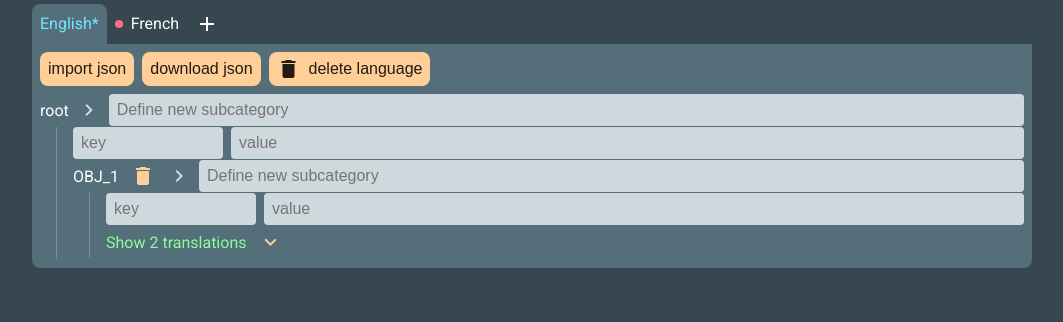
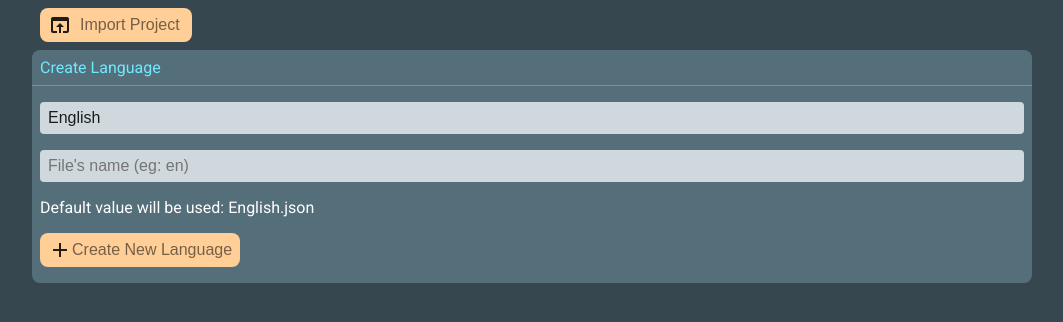
Before and after one commit to Ploppy3/translation-manager, an Angular app: page / in a window 1280 px wide. Shown: the top 322 px of the page, without its empty margins (108-1171 px from the left). Built offline with nearby package versions, Linux system fonts and the light colour scheme.

Commit message:
feat: import/export  language & languages & projects

```diff
--- a/package.json
+++ b/package.json
@@ -21,16 +21,18 @@
     "@angular/platform-browser-dynamic": "^6.1.4",
     "@angular/router": "^6.1.4",
     "core-js": "^2.5.4",
+    "jszip": "^3.1.5",
     "rxjs": "^6.0.0",
     "zone.js": "~0.8.26"
   },
   "devDependencies": {
     "@angular-devkit/build-angular": "~0.7.0",
-    "@angular/cli": "~6.1.3",
+    "@angular/cli": "~6.1.5",
     "@angular/compiler-cli": "^6.1.4",
     "@angular/language-service": "^6.1.4",
     "@types/jasmine": "~2.8.6",
     "@types/jasminewd2": "~2.0.3",
+    "@types/jszip": "^3.1.4",
     "@types/node": "~8.9.4",
     "codelyzer": "~4.2.1",
     "jasmine-core": "~2.99.1",
--- a/src/app/app.component.html
+++ b/src/app/app.component.html
@@ -1,20 +1,43 @@
-<form id="language-creator" *ngIf="showLanguageCreator == true" [formGroup]="formLanguage" (ngSubmit)="createNewLanguage()"
-  [@collapse]>
+<div id="wrapper-actions" class="row inner-spacer center-items">
+  <button class="outline row inner-spacer center-items" (click)="inputImportProject.click()">
+    <i class="material-icons">open_in_browser</i>
+    <span>import project</span>
+    <input #inputImportProject hidden type="file" (change)="onImportProject($event)">
+  </button>
+  <button class="outline row inner-spacer center-items" *ngIf="languages.length > 0" (click)="exportProject()">
+    <i class="material-icons">save_alt</i>
+    <span>export project</span>
+  </button>
+  <button class="outline row inner-spacer center-items" *ngIf="languages.length > 1" (click)="exportLanguages()">
+    <i class="material-icons">save_alt</i>
+    <span>download languages</span>
+  </button>
+</div>
+
+<form id="language-creator" *ngIf="showLanguageCreator == true || languages.length == 0" [formGroup]="formLanguage" (ngSubmit)="createNewLanguage()"
+  [@collapse] (@collapse.done)="showLanguageCreator ? inputNameLanguage.focus() : null">
   <div class="row inner-spacer center-items">
     <div class="grow primary">Create Language</div>
-    <button type="button" class="icon" (click)="showLanguageCreator = false">
+    <button type="button" class="icon" *ngIf="languages.length > 0" (click)="showLanguageCreator = false">
       <i class="material-icons">close</i>
     </button>
   </div>
   <div class="col spacer">
-    <input type="text" formControlName="name" placeholder="Name (eg: English)" autocomplete="off">
+    <input #inputNameLanguage type="text" formControlName="name" placeholder="Name (eg: English)" autocomplete="off">
     <ng-container *ngIf="formLanguage.controls['name'].errors != null">
       <div class="error" *ngIf="formLanguage.controls['name'].errors['required']" [@collapse]>Required</div>
       <div class="error" *ngIf="formLanguage.controls['name'].errors['forbiddenName']" [@collapse]>Exists already</div>
     </ng-container>
-    <input type="text" formControlName="nameFile" placeholder="File's name (eg: en)" autocomplete="off">
-    <div *ngIf="formLanguage.controls['nameFile'].pristine && formLanguage.controls['name'].value.length > 0" [@collapse]>Default
-      value will be used: {{formLanguage.controls['name'].value}}.json</div>
+    <input type="text" formControlName="fileName" placeholder="File's name (eg: en)" autocomplete="off">
+    <div *ngIf="((formLanguage.controls['fileName'].value?.length == 0 || formLanguage.controls['fileName'].value == null) && formLanguage.controls['name'].value?.length > 0) || formLanguage.controls['fileName'].value?.length > 0"
+      [@collapse]>
+      <div *ngIf="(formLanguage.controls['fileName'].value?.length == 0 || formLanguage.controls['fileName'].value == null) && formLanguage.controls['name'].value?.length > 0">
+        Default value will be used: {{formLanguage.controls['name'].value}}.json
+      </div>
+      <div *ngIf="formLanguage.controls['fileName'].value?.length > 0">
+        File's name: {{formLanguage.controls['fileName'].value}}.json
+      </div>
+    </div>
     <div>
       <button class="button row center-items" [disabled]="formLanguage.invalid">
         <i class="material-icons">add</i>
@@ -24,6 +47,7 @@
   </div>
 </form>
 
+<div id="content" *ngIf="languages.length > 0">
   <div id="wrapper-tabs" class="row overflow">
     <div class="row inner-spacer center-items" [class.selected]="language == selectedLanguage" [class.clickable]="selectedLanguage != language"
       *ngFor="let language of languages" (click)="selectedLanguage = language">
@@ -35,13 +59,24 @@
     <i class="material-icons clickable" *ngIf="showLanguageCreator == false" (click)="showLanguageCreator = true" [@collapse]>add</i>
   </div>
 
-<div id="content" class="col inner-spacer">
+  <div id="language" class="col inner-spacer" *ngIf="selectedLanguage != null">
+    <div>
+      <button class="icon" (click)="showLanguageSettings = !showLanguageSettings">
+        <i class="material-icons">settings</i>
+        <i class="material-icons">{{showLanguageSettings ? 'expand_less' : 'expand_more'}}</i>
+      </button>
+    </div>
+    <div *ngIf="showLanguageSettings" [@collapse]>
+      File: <input type="text" [(ngModel)]="selectedLanguage.fileName" placeholder="File's name">.json
+    </div>
     <div class="row inner-spacer center-items">
       <button class="outline row inner-spacer center-items" (click)="uploader.click()">
+        <i class="material-icons">open_in_browser</i>
         <span>import json</span>
       </button>
-    <button class="outline row inner-spacer center-items" (click)="downloadJson()">
-      <span>download json</span>
+      <button class="outline row inner-spacer center-items" (click)="exportLanguage(selectedLanguage)">
+        <i class="material-icons">save_alt</i>
+        <span>export json</span>
       </button>
       <button class="outline row inner-spacer center-items" (click)="deleteLanguage()">
         <i class="material-icons">delete</i>
@@ -57,4 +92,6 @@
     <pre>{{selectedLanguage.kop|json}}</pre>
     -->
   </div>
-<input #uploader type="file" (change)="onUpload($event)" hidden>
+</div>
+
+<input #uploader type="file" (change)="onImportLanguage($event)" hidden>
--- a/src/app/app.component.scss
+++ b/src/app/app.component.scss
@@ -16,10 +16,17 @@
     background-color: $success;
   }
 }
+#wrapper-actions,
+#language-creator,
+#content {
+  margin-top: 8px;
+  margin-bottom: 8px;
+}
+#wrapper-actions {
+  padding: 0 8px;
+}
 #language-creator {
-  margin-bottom: 8px;
-  border-bottom-left-radius: 8px;
-  border-bottom-right-radius: 8px;
+  border-radius: 8px;
   overflow: hidden;
   background-color: #546E7A;
   &>*:first-child {
@@ -32,7 +39,6 @@
   }
 }
 #wrapper-tabs {
-  padding-top: 4px;
   line-height: 24px;
   color: #fff;
   >* {
@@ -58,8 +64,9 @@
     }
   }
 }
-#content {
+#language {
   padding: 8px;
+  margin-bottom: 32px;
   background-color: #546E7A;
   border-bottom-left-radius: 8px;
   border-bottom-right-radius: 8px;
--- a/src/app/app.component.ts
+++ b/src/app/app.component.ts
@@ -1,11 +1,13 @@
-import { Component, OnInit, EventEmitter, OnDestroy } from '@angular/core';
+import { Component, OnInit, EventEmitter, OnDestroy, ViewChild, ElementRef } from '@angular/core';
 import { collapse } from 'src/app/animations';
 import { en as englishData, en_complete as englishDataComplete, en_absurd as englishDataAbsurd, fr as frenchData } from 'src/app/languages';
-import { Lang } from 'src/app/structure';
+import { Lang, Project } from 'src/app/structure';
 import { fixLanguage, kopToObject, fixAllLanguages, createKopFromObject, createKopFromLanguage } from 'src/app/translation-manager';
 import { TranslationService } from 'src/app/translation.service';
 import { takeUntil } from 'rxjs/operators';
 import { FormGroup, FormControl, Validators, ValidatorFn, AbstractControl, ValidationErrors } from '@angular/forms';
+import * as JSZip from "jszip";
+import { downloadUrl, isArray, isNumber } from 'src/app/util';
 
 @Component({
   selector: 'app-root',
@@ -19,14 +21,15 @@ export class AppComponent implements OnInit, OnDestroy {
   public selectedLanguage: Lang;
   public baseLanguage: Lang;
   public showLanguageCreator = false;
+  public showLanguageSettings = false;
   public ngOnDestroy$ = new EventEmitter<void>();
 
   public formLanguage = new FormGroup({
-    name: new FormControl('', [
+    name: new FormControl('English', [
       Validators.required,
       forbiddenNamesValidator(this.languages),
     ]),
-    nameFile: new FormControl(),
+    fileName: new FormControl(null),
   })
 
   constructor(
@@ -34,6 +37,51 @@ export class AppComponent implements OnInit, OnDestroy {
   ) { }
 
   ngOnInit() {
+    /*
+    let zip = new JSZip();
+    zip.file("hello.txt", "Hello\n");
+
+    var promise: Promise<Uint8Array> = null;
+    if (JSZip.support.uint8array) {
+      promise = zip.generateAsync({ type: "uint8array" });
+    } else { }
+    promise.then(data => {
+      let blob = new Blob([data], {
+        type: 'application/octet-stream'
+      });
+      let url = URL.createObjectURL(blob);
+      downloadUrl(url, 'test.zip');
+      URL.revokeObjectURL(url);
+    });
+    //*/
+    //------------------------------
+    this.translationService.fixLanguages$.pipe(
+      takeUntil(this.ngOnDestroy$),
+    ).subscribe(() => {
+      fixAllLanguages(this.baseLanguage, this.languages);
+    })
+    this.translationService.markLanguageDirty$.pipe(
+      takeUntil(this.ngOnDestroy$),
+    ).subscribe(nameDirtyLanguage => {
+      if (this.baseLanguage.name == nameDirtyLanguage) { // check everything if the dirty language is the fallBackLanguage
+        fixAllLanguages(this.baseLanguage, this.languages);
+      } else {
+        for (let language of this.languages) {
+          if (language.name == nameDirtyLanguage) {
+            if (this.baseLanguage == language) {
+              fixAllLanguages(this.baseLanguage, this.languages);
+            } else {
+              fixLanguage(this.baseLanguage, language);
+            }
+            break;
+          }
+        }
+      }
+    })
+
+    /*
+    //-------------------------------
+
     let kop_en = createKopFromObject(englishData);
     let language_en: Lang = {
       name: 'English',
@@ -53,51 +101,35 @@ export class AppComponent implements OnInit, OnDestroy {
     this.languages.push(language_fr);
 
     fixLanguage(this.baseLanguage, language_fr)
-
-    //-------------------------------
-
-    this.translationService.fixLanguages$.pipe(
-      takeUntil(this.ngOnDestroy$),
-    ).subscribe(() => {
-      fixAllLanguages(this.baseLanguage, this.languages);
-    })
-    this.translationService.markLanguageDirty$.pipe(
-      takeUntil(this.ngOnDestroy$),
-    ).subscribe(nameDirtyLanguage => {
-      if (this.baseLanguage.name == nameDirtyLanguage) { // check everything if the dirty language is the fallBackLanguage
-        fixAllLanguages(this.baseLanguage, this.languages);
-      } else {
-        for (let language of this.languages) {
-          if (language.name == nameDirtyLanguage) {
-            let start = performance.now();
-            if (this.baseLanguage == language) {
-              fixAllLanguages(this.baseLanguage, this.languages);
-            } else {
-              fixLanguage(this.baseLanguage, language);
-            }
-            break;
-          }
-        }
-      }
-    })
+    //*/
   }
 
   public createNewLanguage() {
     let kop = createKopFromLanguage(this.baseLanguage);
+    let fileName = this.formLanguage.get('fileName').value;
     let language: Lang = {
-      name: this.formLanguage.controls['name'].value,
+      name: this.formLanguage.get('name').value,
+      fileName: fileName || this.formLanguage.get('name').value,
       kop: kop,
     }
-    this.formLanguage.controls['name'].setValue('');
+    console.log(language);
+    this.formLanguage.reset();
     this.languages.push(language);
+    if (this.languages.length == 1) { // set language to base language if it is the only language
+      this.baseLanguage = language;
+    }
     fixLanguage(this.baseLanguage, language);
     this.selectedLanguage = language;
   }
 
+  /**delete the selected language */
   public deleteLanguage() {
     this.languages.splice(this.languages.indexOf(this.selectedLanguage), 1);
     if (this.selectedLanguage == this.baseLanguage) {
       this.baseLanguage = null;
+      if (this.languages.length == 1) {
+        this.baseLanguage = this.languages[0];
+      }
     }
   }
 
@@ -107,7 +139,7 @@ export class AppComponent implements OnInit, OnDestroy {
     fixAllLanguages(this.baseLanguage, this.languages);
   }
 
-  public onUpload(event: any) {
+  public onImportLanguage(event: any) {
     let file = event.target.files[0]
     let file_reader = new FileReader();
     file_reader.onload = (event) => {
@@ -120,17 +152,94 @@ export class AppComponent implements OnInit, OnDestroy {
     if (file != null) file_reader.readAsText(file);
   }
 
-  public downloadJson() {
-    let obj = kopToObject(this.selectedLanguage.kop);
+  public exportLanguage(language: Lang) {
+    let obj = kopToObject(language.kop);
     let json = JSON.stringify(obj);
+    let blob = new Blob([json], { type: 'application/json' });
+    let url = URL.createObjectURL(blob);
+    downloadUrl(url, 'project.json');
+    URL.revokeObjectURL(url);
+  }
 
-    let dataStr = "data:text/json;charset=utf-8," + encodeURIComponent(json);
-    let downloadAnchorNode = document.createElement('a');
-    downloadAnchorNode.setAttribute("href", dataStr);
-    downloadAnchorNode.setAttribute("download", "data.json");
-    document.body.appendChild(downloadAnchorNode);
-    downloadAnchorNode.click();
-    downloadAnchorNode.remove();
+  public onImportProject(event) {
+    let file = event.target.files[0]
+    let file_reader = new FileReader();
+    file_reader.onload = (event) => {
+      try {
+        let obj: Project = JSON.parse(event.target['result']);
+        if (obj.version == 1) {
+          if (isArray(obj.languages)) {
+            this.baseLanguage = null;
+            this.languages = obj.languages;
+            if (this.languages.length > 0) {
+              this.selectedLanguage = this.languages[0];
+            }
+            if (isNumber(obj.baseLanguageId) && obj.baseLanguageId > -1 && obj.baseLanguageId < obj.languages.length) {
+              this.baseLanguage = this.languages[obj.baseLanguageId];
+            }
+            fixAllLanguages(this.baseLanguage, this.languages);
+          }
+        }
+      } catch (error) {
+        console.warn(error);
+      }
+    }
+    if (file != null) file_reader.readAsText(file);
+  }
+
+  public exportProject() {
+    let baseLanguageId = -1;
+    if (this.baseLanguage) {
+      baseLanguageId = this.languages.indexOf(this.baseLanguage);
+    }
+    let project: Project = {
+      version: 1,
+      languages: this.languages,
+      baseLanguageId: baseLanguageId,
+    }
+    let json = JSON.stringify(project);
+    let blob = new Blob([json], { type: 'application/json' });
+    let url = URL.createObjectURL(blob);
+    downloadUrl(url, 'project.json');
+    URL.revokeObjectURL(url);
+  }
+
+  public exportLanguages() {
+    let zip = new JSZip();
+    this.languages.forEach(language => {
+      let obj = kopToObject(language.kop);
+      let json = JSON.stringify(obj);
+      zip.file(language.fileName + '.json', json);
+    });
+    var promise: Promise<Uint8Array> = null;
+    if (JSZip.support.uint8array) {
+      promise = zip.generateAsync({ type: "uint8array" });
+    } else { }
+    promise.then(data => {
+      let blob = new Blob([data], {
+        type: 'application/octet-stream'
+      });
+      let url = URL.createObjectURL(blob);
+      downloadUrl(url, 'languages.zip');
+      URL.revokeObjectURL(url);
+    });
+    /*
+    let zip = new JSZip();
+    zip.file("hello.txt", "Hello\n");
+
+    var promise: Promise<Uint8Array> = null;
+    if (JSZip.support.uint8array) {
+      promise = zip.generateAsync({ type: "uint8array" });
+    } else { }
+    promise.then(data => {
+      let blob = new Blob([data], {
+        type: 'application/octet-stream'
+      });
+      let url = URL.createObjectURL(blob);
+      downloadUrl(url, 'test.zip');
+      URL.revokeObjectURL(url);
+    });
+    //*/
   }
 
   ngOnDestroy(): void {
--- a/src/app/json-editor/fix-missing-key/fix-missing-key.component.html
+++ b/src/app/json-editor/fix-missing-key/fix-missing-key.component.html
@@ -1,4 +1,4 @@
-<form class="red row inner-spacer center-items" #formFixMissingKVP="ngForm" (ngSubmit)="onFix.next(model_formFixMissingKVP)">
+<form class="error row inner-spacer center-items" #formFixMissingKVP="ngForm" (ngSubmit)="onFix.next(model_formFixMissingKVP)">
   <span class="mono">{{missingKey.key}}</span>
   <input type="hidden" [(ngModel)]="model_formFixMissingKVP.key" name="key">
   <input #inputValue class="grow" type="text" [(ngModel)]="model_formFixMissingKVP.value" name="value" [placeholder]="missingKey.value"
@@ -7,3 +7,6 @@
     <i class="material-icons">send</i>
   </button>
 </form>
+<div *ngIf="model_formFixMissingKVP.value != null">
+  {{missingKey.value}}
+</div>
--- a/src/app/json-editor/fix-missing-key/fix-missing-key.component.scss
+++ b/src/app/json-editor/fix-missing-key/fix-missing-key.component.scss
@@ -1,7 +1,3 @@
-@import '../../../variables.scss';
 :host {
   display: block;
 }
-.red {
-  color: $error;
-}
--- a/src/app/translation-manager.ts
+++ b/src/app/translation-manager.ts
@@ -2,6 +2,7 @@ import { LangKOP, LangKVP, Lang } from "src/app/structure";
 import { isString, isObject } from "src/app/util";
 
 export function fixAllLanguages(baseLanguage: Lang, languages: Lang[]) {
+  if (baseLanguage) {
     fixLanguage(baseLanguage, baseLanguage);
     languages.forEach(language => {
       if (language != baseLanguage) {
@@ -10,6 +11,7 @@ export function fixAllLanguages(baseLanguage: Lang, languages: Lang[]) {
         console.log('fix took', performance.now() - start, 'ms');
       }
     })
+  }
 }
 
 export function fixLanguage(baseLang: Lang, lang: Lang) {
--- a/src/styles.scss
+++ b/src/styles.scss
@@ -68,6 +68,10 @@ button {
       cursor: not-allowed;
     }
   }
+  span {
+    text-transform: capitalize;
+    color: rgba($color: #000000, $alpha: .54);
+  }
 }
 pre {
   overflow: auto;
```
Also changed, not shown: src/app/structure.ts (+17 -2 lines), src/app/util.ts (+11 -0 lines), src/tsconfig.app.json (+6 -1 lines), tsconfig.json (line endings or trailing spaces), 1 other file (tests, documents, lock files or other folders). Lines whose indentation alone changed are shown as unchanged.
